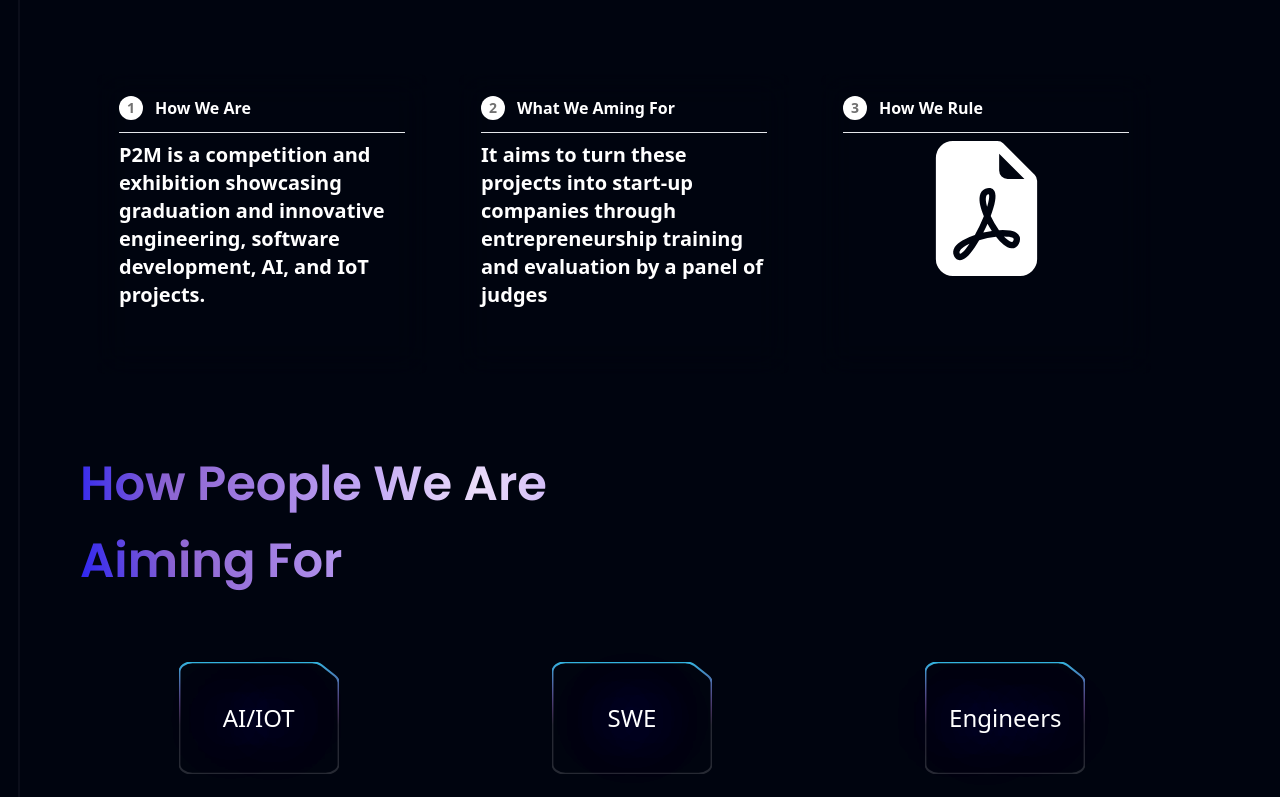
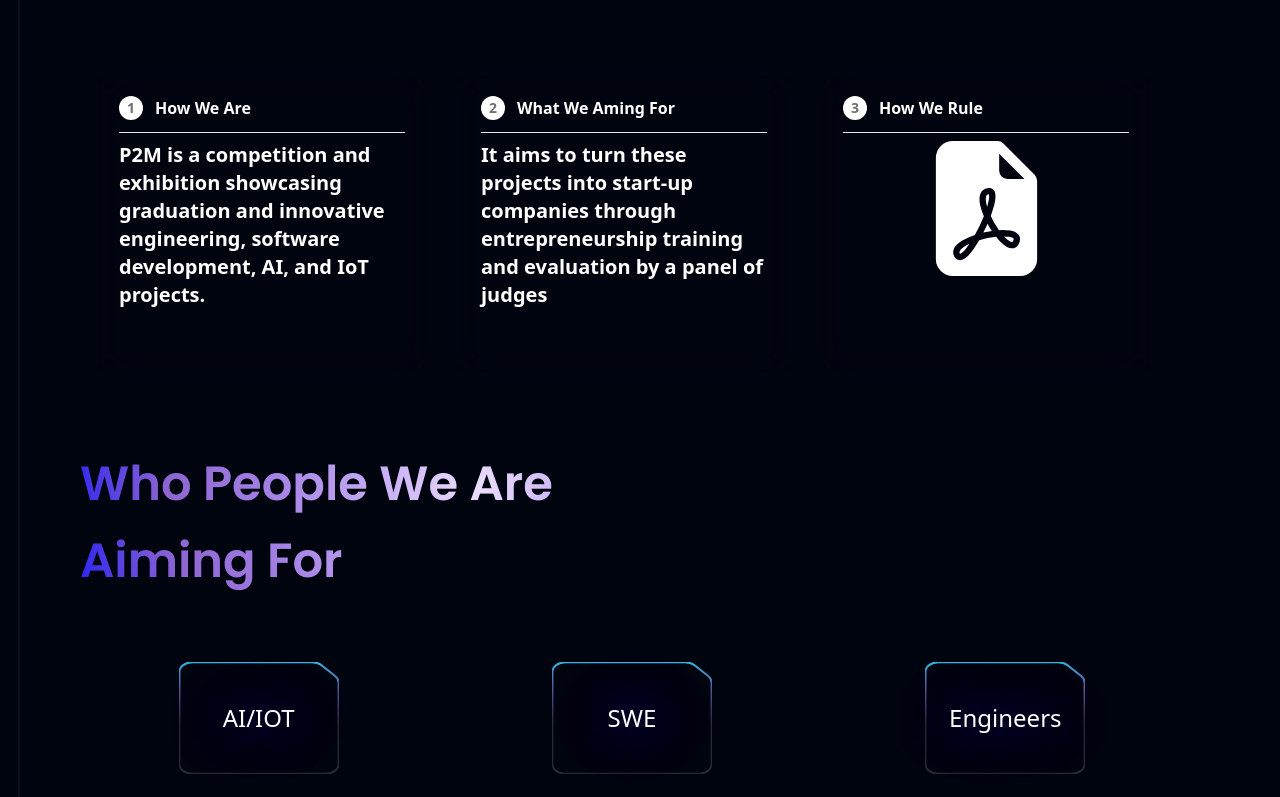
Before and after one commit to khatab1324/project2Market, a React (Vite) app: page / in a window 1280 px wide. Shown: the part 1537-2334 px from the top of the page. Built offline with nearby package versions, Linux system fonts and the light colour scheme.

Commit message:
v 1.0.1 update text

```diff
--- a/src/components/AboutUs.tsx
+++ b/src/components/AboutUs.tsx
@@ -12,7 +12,7 @@ export const AboutUs = () => {
     >
       <AboutIcec />
       <AboutP2M />
-      <SectionIntro title="How People We Are Aiming For" content="" />
+      <SectionIntro title="Who People We Are Aiming For" content="" />
       <div className="w-full flex justify-around flex-wrap ">
         {majorsForThisSession.map((majore) => {
           return <Majors key={majore.id} title={majore.title} />;
--- a/src/constants/index.ts
+++ b/src/constants/index.ts
@@ -39,9 +39,9 @@ export const navLinks = [
 ];
 
 export const statsOfTheCompetition = [
-  { id: "1", title: "Participants", value: "43" },
-  { id: "2", title: "Sponsors", value: "10" },
-  { id: "3", title: "Prizes", value: "900" },
+  { id: "1", title: "Participants", value: "+70" },
+  { id: "2", title: "sponsors", value: "+30" },
+  { id: "3", title: "prizes", value: "+1800" },
 ];
 
 export const majorsForThisSession = [
```
